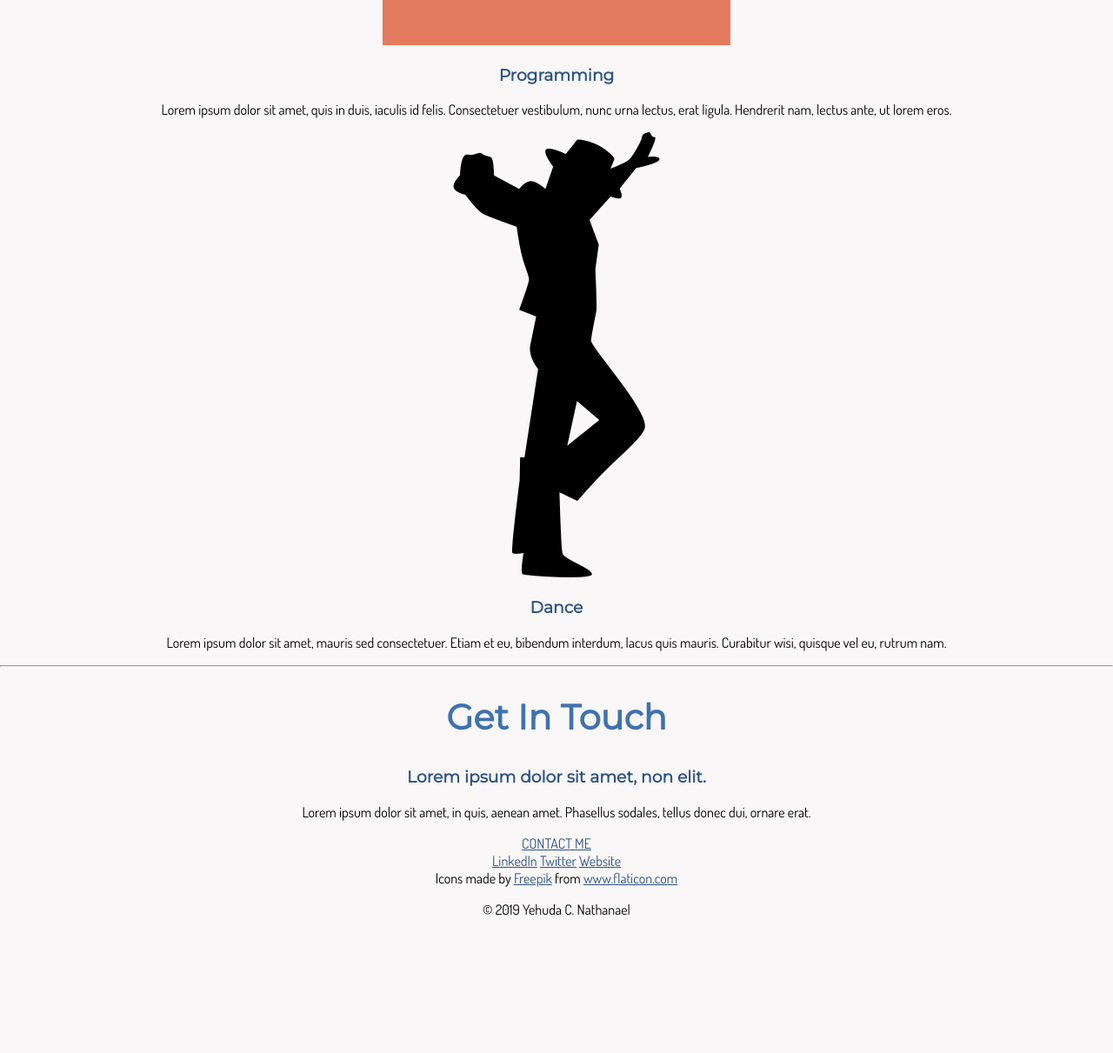
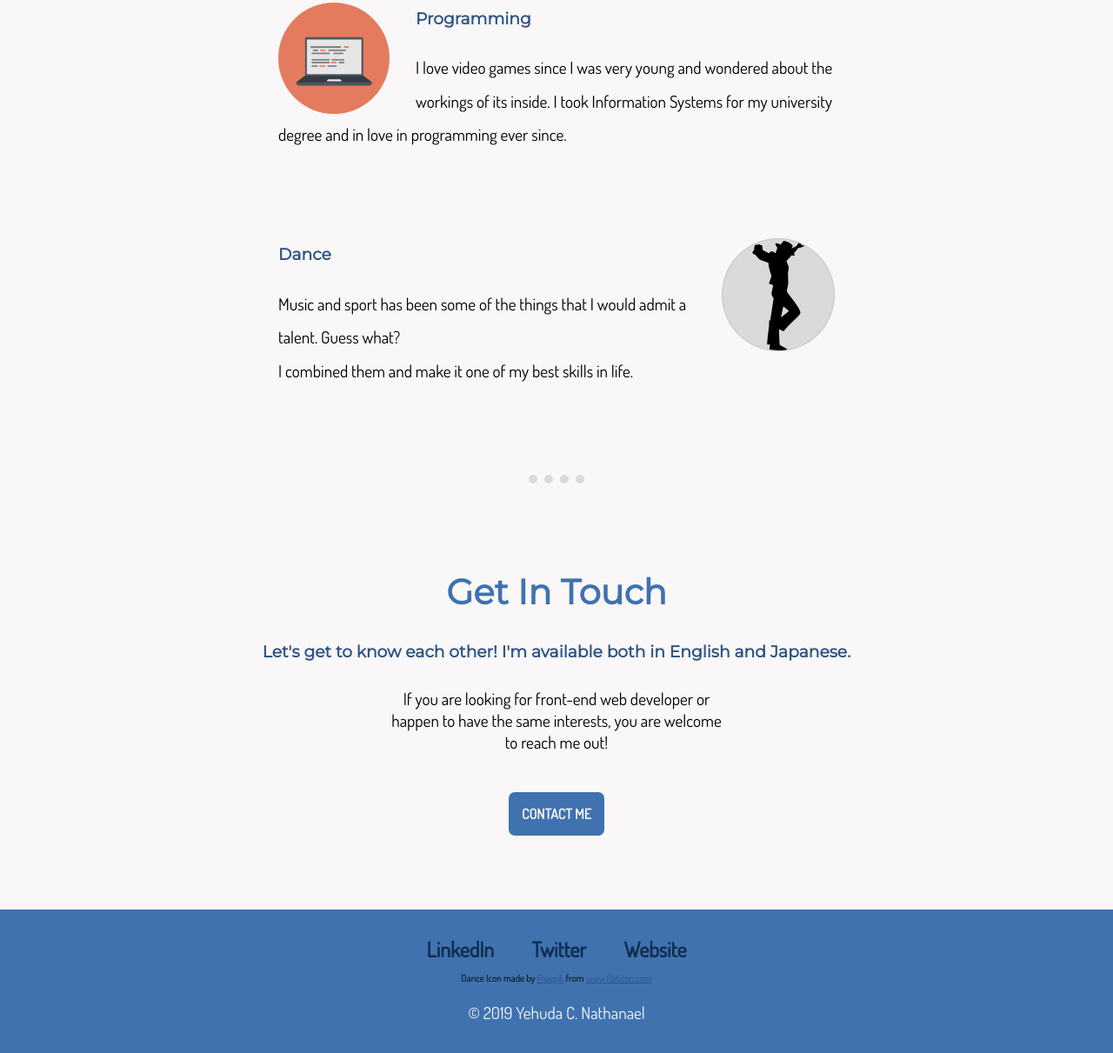
Before and after one commit to yudachris/cv, a plain HTML site: page index.html in a window 1280 px wide. Shown: the part 1664-2875 px from the top of the page at 87% size. Before the commit the page ends 2736 px from the top, so only its background shows below. Drawn offline with Linux system fonts and the light colour scheme; a web font is replaced by a local one.

Commit message:
Pre-final version
Pre-final version of the personal profile (CV) website.

```diff
--- a/css/styles.css
+++ b/css/styles.css
@@ -22,6 +22,10 @@ h2{
 h3,h4,h5,h6{
     font-family: 'Montserrat', sans-serif;
     color:#2d5483;
+}
+
+p{
+    font-size:1.2rem;
 }
 
 a{
@@ -57,10 +61,85 @@ a{
     bottom:300px;
 }
 
+hr{
+    border-color: rgba(150,150,150,0.3);
+    border-style: dotted none none none;
+    border-width: 10px;
+    width: 5%;
+    margin: 100px auto 100px auto;
+}
+
 .middle-container{
+    padding-top:75px;
+}
+
+.middle-container .profile p{
+    width: 50%;
+    margin: auto;
+    line-height:2;
+}
+
+.bottom-container{
+    background-color:#3f72af;
+    padding: 30px;
+}
+
+.footer-link{
+    color: #112d4e;
+    font-weight:bold;
+    font-size: 1.5rem;
+    text-decoration: none;
+    margin:20px;
+}
+
+.cr-text{
+    color:#f9f7f7;
+}
+
+.computer-img{
+    float:left;
+    margin-right:30px;
+    border-radius: 50%;
+}
+
+.dance-img{
+    float:right;
+    margin-left:30px;
+    border-radius: 50%;
+    border: solid 1px rgba(150,150,150,0.3);
+    background-color: rgba(150,150,150,0.3);
+}
+
+.skill-row{
+    width:50%;
+    margin:100px auto 100px auto;
+    text-align: left;
+    line-height: 2;
+}
+
+.skill-row img{
+    width: 20%;
+}
+
+.contact-me{
+    margin: 100px auto 100px;
 
 }
 
-.bottom-container{
+.contact-me p{
+    margin:30px auto 60px;
+    width: 30%;
+}
 
+.contact-me .btn{
+    color:#f9f7f7;
+    background-color:#3f72af;
+    padding: 15px;
+    border-radius:7px;
+    font-weight: 1000;
+    text-decoration: none;
 }
+
+.contact-me .btn:hover{
+    background-color:#668cb9;
+}
--- a/index.html
+++ b/index.html
@@ -21,27 +21,27 @@
                 <div class="profile">
                   <img class="profile-picture" src="img/yuda.png" alt="yuda-img">
                   <h2>Hello.</h2>
-                  <p>Lorem ipsum dolor sit amet, vitae volutpat, dui conubia, dolor urna. Non auctor, montes nulla distinctio.</p>
+                  <p>I am a web developer in disguise as a IT support project coordinator. <br>I'm a proud Indonesian from Bandung and currently residing in Tokyo, Japan. </p>
                 </div>
                 <hr>
                 <div class="skills">
                   <h2>My Skills.</h2>
                   <div class="skill-row">
-                    <img class="" src="img/computer.png" alt="computer-img">
+                    <img class="computer-img" src="img/computer.png" alt="computer-img">
                     <h3>Programming</h3>
-                    <p>Lorem ipsum dolor sit amet, quis in duis, iaculis id felis. Consectetuer vestibulum, nunc urna lectus, erat ligula. Hendrerit nam, lectus ante, ut lorem eros.</p>
+                    <p>I love video games since I was very young and wondered about the workings of its inside. I took Information Systems for my university degree and in love in programming ever since. </p>
                   </div>
                   <div class="skill-row">
-                    <img class="" src="img/dancer-shilhouette.png" alt="dance-img">
+                    <img class="dance-img" src="img/dancer-shilhouette.png" alt="dance-img">
                     <h3>Dance</h3>
-                    <p>Lorem ipsum dolor sit amet, mauris sed consectetuer. Etiam et eu, bibendum interdum, lacus quis mauris. Curabitur wisi, quisque vel eu, rutrum nam.</p>
+                    <p>Music and sport has been some of the things that I would admit a talent. Guess what?<br>I combined them and make it one of my best skills in life.</p>
                   </div>
                 </div>
                 <hr>
                 <div class="contact-me">
                   <h2>Get In Touch</h2>
-                  <h3>Lorem ipsum dolor sit amet, non elit.</h3>
-                  <p>Lorem ipsum dolor sit amet, in quis, aenean amet. Phasellus sodales, tellus donec dui, ornare erat.</p>
+                  <h3>Let's get to know each other! I'm available both in English and Japanese.</h3>
+                  <p>If you are looking for front-end web developer or happen to have the same interests, you are welcome to reach me out!</p>
                   <a class="btn" href="mailto:yuda.chris219@email.com">CONTACT ME</a>
                 </div>
               </div>
@@ -50,9 +50,9 @@
               <div class="bottom-container">
                 <a class="footer-link" href="https://www.linkedin.com/">LinkedIn</a>
                 <a class="footer-link" href="https://twitter.com/">Twitter</a>
-                <a class="footer-link" href="https://www.appbrewery.co/">Website</a>
-                <div>Icons made by <a href="https://www.flaticon.com/authors/freepik" title="Freepik">Freepik</a> from <a href="https://www.flaticon.com/" title="Flaticon">www.flaticon.com</a></div>
-                <p>© 2019 Yehuda C. Nathanael</p>
+                <a class="footer-link" href="#">Website</a>
+                <div style="font-size:0.7rem; margin:10px auto 10px;">Dance Icon made by <a href="https://www.flaticon.com/authors/freepik" title="Freepik">Freepik</a> from <a href="https://www.flaticon.com/" title="Flaticon">www.flaticon.com</a></div>
+                <p class="cr-text">© 2019 Yehuda C. Nathanael</p>
               </div>
     </body>
 </html>
```
